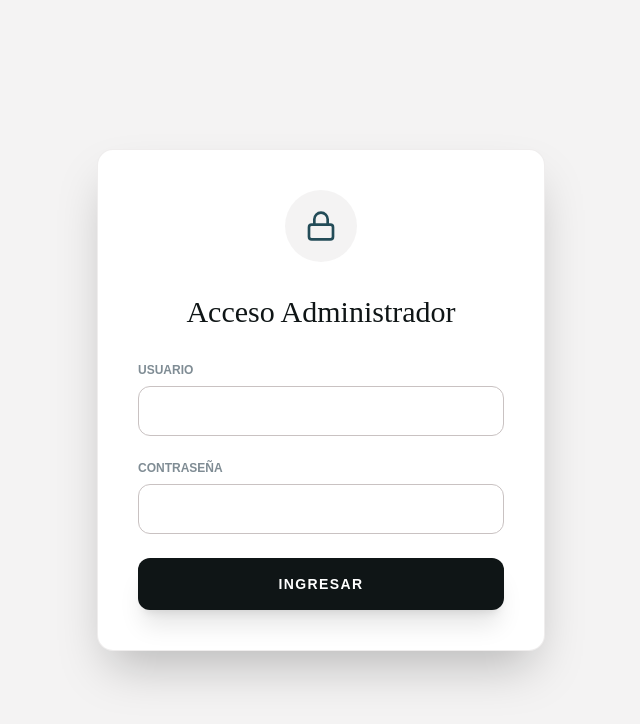
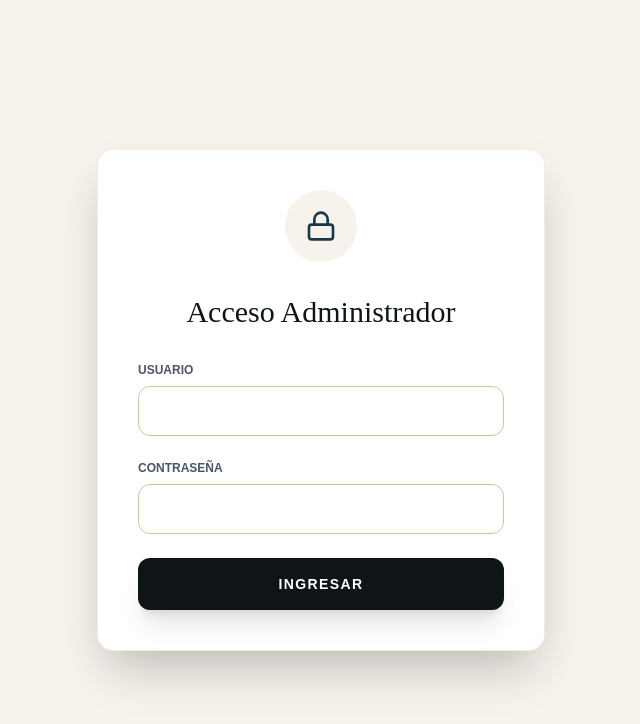
Before and after one commit to Brian13b/inmobiliaria_frontend, a React (Vite) app: page /login in a window 1280 px wide. Shown: the top 724 px of the page, without its empty margins (319-959 px from the left). Built offline with nearby package versions, Linux system fonts and the light colour scheme; no server answers.

Commit message:
perf: optimizar carga de imágenes, accesibilidad ARIA y corregir CLS del logo

```diff
--- a/index.html
+++ b/index.html
@@ -3,6 +3,9 @@
   <head>
     <meta charset="UTF-8" />
     <link rel="icon" type="image/svg+xml" href="/logo-oscuro-sin-fondo.png" />
+    <link rel="preconnect" href="https://fonts.googleapis.com">
+    <link rel="preconnect" href="https://fonts.gstatic.com" crossorigin>
+    <link rel="preconnect" href="https://images.unsplash.com">
     <meta name="viewport" content="width=device-width, initial-scale=1.0" />
     <title>Inmobiliaria</title>
   </head>
--- a/src/components/Hero.tsx
+++ b/src/components/Hero.tsx
@@ -70,6 +70,7 @@ export const Hero = () => {
                 src={slide.image}
                 alt={slide.title}
                 className="w-full h-full object-cover"
+                fetchPriority="high"
               />
               <div className="absolute inset-0 bg-black/40"></div>
             </div>
--- a/src/components/Navbar.tsx
+++ b/src/components/Navbar.tsx
@@ -33,8 +33,10 @@ export const Navbar = () => {
           <Link to="/" className="flex items-center">
             <img
               src={isScrolled ? "/logo-claro-sin-fondo.png" : "/logo-oscuro-sin-fondo.png"}
-              alt="Bottazzi Inmobiliaria"
-              className="h-12 md:h-16 w-auto transition-all duration-300"
+              alt="Bottazzi Inmobiliaria Logo"
+              width="180"
+              height="60"
+              className="h-12 md:h-16 w-auto object-contain transition-all duration-300"
             />
           </Link>
 
@@ -55,7 +57,12 @@ export const Navbar = () => {
       {/* Menu Mobile */}
       <div className={`fixed inset-0 bg-brand-dark z-60 transform transition-transform duration-500 ${isOpen ? 'translate-x-0' : 'translate-x-full'}`}>
         <div className="p-8 flex justify-between items-center border-b border-white/10">
-            <img src="/logo-oscuro-sin-fondo.png" alt="Bottazzi" className="h-10" />
+            <img
+              src="/logo-oscuro-sin-fondo.png"
+              alt="Bottazzi Inmobiliaria Logo"
+              aria-label={isOpen ? "Cerrar menú" : "Abrir menú"}
+              className="text-white md:hidden p-2 hover:bg-white/10 rounded-lg transition-colors"
+            />
             <button onClick={() => setIsOpen(false)} className="text-white">
                 <X className="w-8 h-8" />
             </button>
--- a/src/index.css
+++ b/src/index.css
@@ -4,10 +4,10 @@
 
 @theme {
   --color-brand-dark: #0F1516;
-  --color-brand-primary: #234C58;
+  --color-brand-primary: #1A3A4A;
   --color-brand-secondary: #5E524B;
-  --color-brand-muted: #7F8C94;
-  --color-brand-light: #C9C2C2;
+  --color-brand-muted: #4B5563;
+  --color-brand-light: #D8BF9F;
 
   --font-display: "Playfair Display", serif;
   --font-body: "Source Sans Pro", sans-serif;
--- a/src/pages/Home.tsx
+++ b/src/pages/Home.tsx
@@ -47,6 +47,7 @@ export const HomePage = () => {
                         <select
                             value={busquedaOperacion}
                             onChange={(e) => setBusquedaOperacion(e.target.value)}
+                            aria-label="Seleccionar tipo de operación"
                             className="w-full bg-gray-50 border border-brand-light text-brand-dark rounded-lg p-3 outline-none focus:ring-2 focus:ring-brand-primary transition"
                         >
                             <option value="Venta">Venta</option>
@@ -55,7 +56,10 @@ export const HomePage = () => {
                     </div>
                     <div>
                         <label className="block text-xs font-bold text-brand-muted uppercase mb-2">Tipo</label>
-                        <select className="w-full bg-gray-50 border border-brand-light text-brand-dark rounded-lg p-3 outline-none focus:ring-2 focus:ring-brand-primary transition">
+                        <select
+                            className="w-full bg-gray-50 border border-brand-light text-brand-dark rounded-lg p-3 outline-none focus:ring-2 focus:ring-brand-primary transition"
+                            aria-label="Seleccionar tipo de propiedad"
+                        >
                             <option>Todos</option>
                             <option>Casa</option>
                             <option>Departamento</option>
@@ -72,6 +76,7 @@ export const HomePage = () => {
                             value={busquedaUbicacion}
                             onChange={(e) => setBusquedaUbicacion(e.target.value)}
                             className="w-full bg-gray-50 border border-brand-light text-brand-dark rounded-lg p-3 outline-none focus:ring-2 focus:ring-brand-primary transition"
+                            aria-label="Ingresar ubicacion"
                         />
                     </div>
                     <button
--- a/src/pages/admin/AdminMensajes.tsx
+++ b/src/pages/admin/AdminMensajes.tsx
@@ -68,7 +68,7 @@ export const AdminMensajes = () => {
                             </div>
 
                             <div className="relative">
-                                <p className="text-brand-dark bg-gray-50 p-6 rounded-xl border-l-4 border-brand-primary leading-relaxed italic font-body">
+                                <p className="text-brand-dark bg-gray-50 p-6 rounded-xl border-brand-primary leading-relaxed italic font-body">
                                     "{msg.contenido}"
                                 </p>
                             </div>
```
